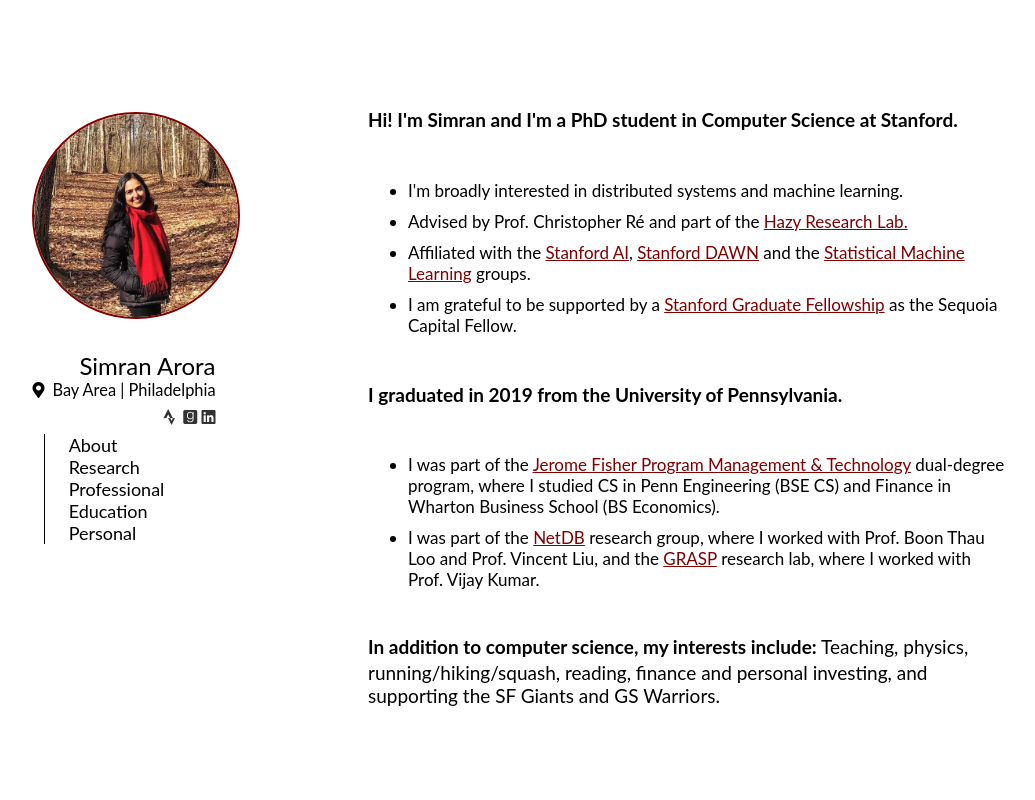
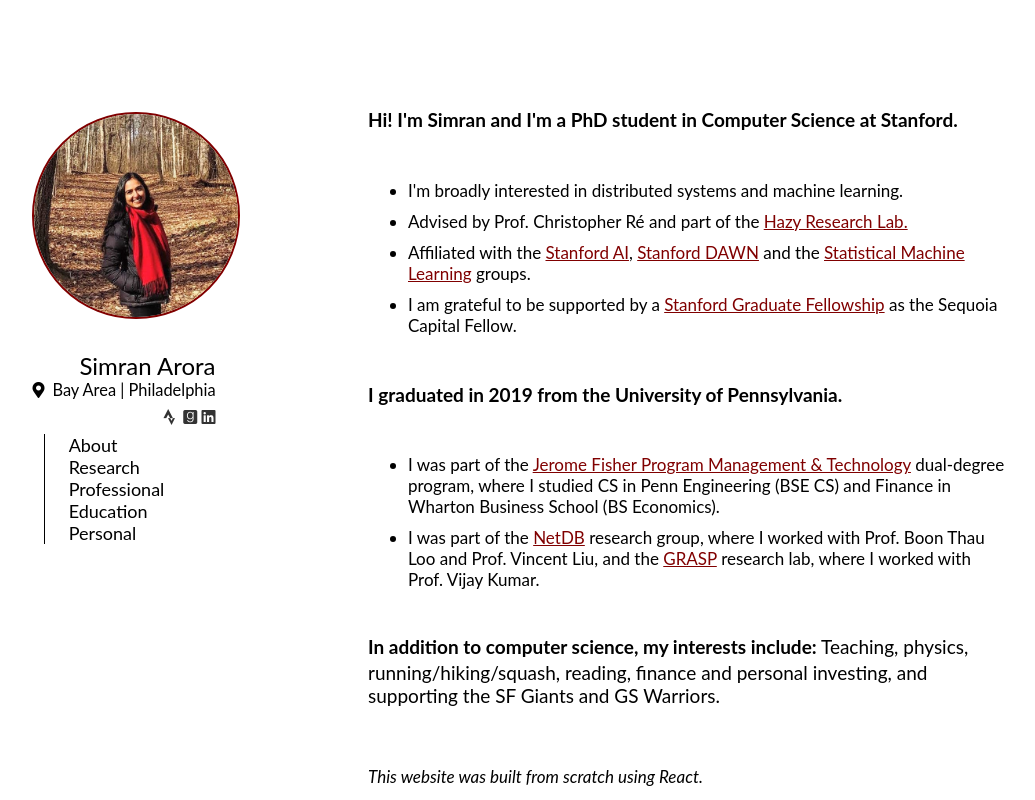
Before and after one commit to simran-arora/simran-arora.github.io, a React (Create React App) app: page / in a window 1280 px wide. Shown: the whole page, without its empty margins (120-1155 px from the left). Built offline with nearby package versions, Linux system fonts and the light colour scheme.

Commit message:
footnote

```diff
--- a/src/About/About.css
+++ b/src/About/About.css
@@ -29,3 +29,7 @@
 .abt_a {
 	color: maroon;
 }
+
+.footnote {
+	font-style: italic;
+}
--- a/src/About/About.js
+++ b/src/About/About.js
@@ -29,6 +29,8 @@ class About extends Component {
                 <p>
                     <text className="AboutText">In addition to computer science, my interests include:</text><text className="AboutSubText"> Teaching, physics, running/hiking/squash, reading, finance and personal investing, and supporting the SF Giants and GS Warriors.</text>
                 </p>
+                <br></br><br></br>
+                <text class="footnote">This website was built from scratch using React.</text>
 
             </div>
         );
```
